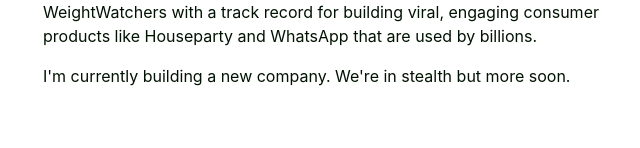
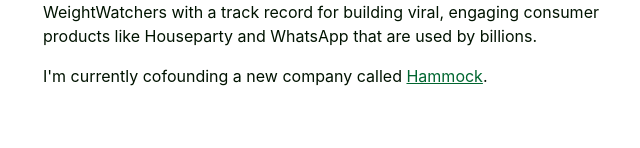
Before and after one commit to williamldennis/portfolio, a Next.js app: page / in a window 1280 px wide. Shown: the part 444-592 px from the top of the page, without its empty margins (309-949 px from the left). Built offline with nearby package versions, Linux system fonts and the light colour scheme.

Commit message:
Update bio: link to Hammock

```diff
--- a/app/page.tsx
+++ b/app/page.tsx
@@ -24,7 +24,7 @@
         {`I’m a two-time start up founder and former VP of Product at WeightWatchers with a track record for building viral, engaging consumer products like Houseparty and WhatsApp that are used by billions.`}
       </p>
            <p className="mb-4">
-        {`I'm currently building a new company. We're in stealth but more soon.`}
+{`I'm currently cofounding a new company called `}<a href="https://usehammock.co" target="_blank" rel="noopener noreferrer" className="text-green-800 hover:text-green-600 underline">Hammock</a>.
       </p>
       <h2 className={h2Style}>
         {`Get in touch`}
```
